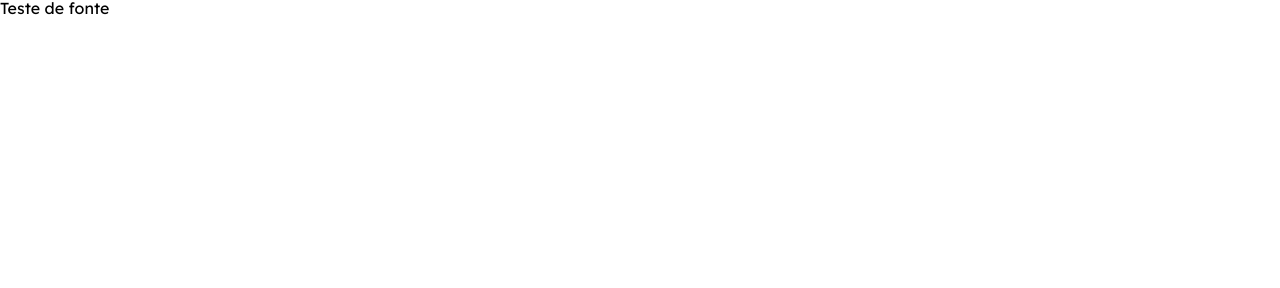
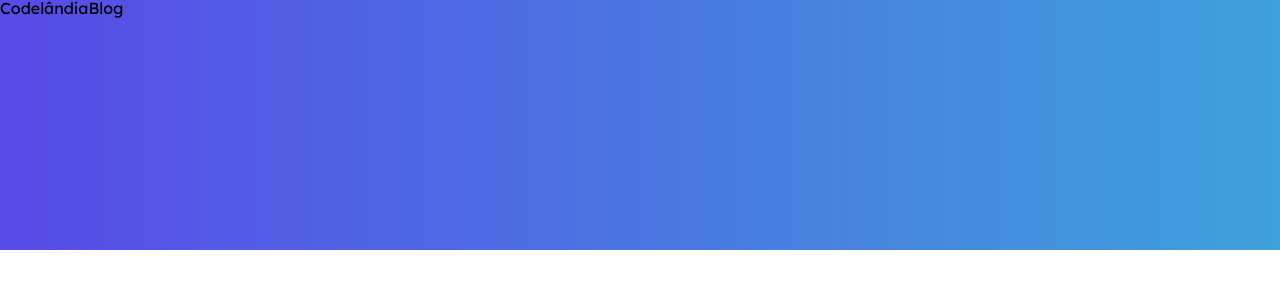
Before and after one commit to ramonfcf/blog-iuricode, a plain HTML site: page index.html in a window 1280 px wide. Drawn offline with Linux system fonts and the light colour scheme.

Commit message:
começando cabeçalho

```diff
--- /dev/null
+++ b/assets/css/componentes/cabecalho.css
@@ -0,0 +1,11 @@
+header {
+    width: 100%;
+    height: 250px;
+    background-image: linear-gradient(to right, #574AE8 , #3EA1DB);
+
+}
+
+.cabecalho {
+    width: 100%;
+    display: flex;
+}
--- a/index.html
+++ b/index.html
@@ -7,10 +7,16 @@
     <title>Blog | Codelândia</title>
     <link href="https://fonts.googleapis.com/css2?family=Inter:wght@500&family=Lexend+Deca&display=swap" rel="stylesheet">
     <link rel="stylesheet" href="assets/css/base/base.css">
+    <link rel="stylesheet" href="assets/css/componentes/cabecalho.css">
 
 
 </head>
 <body>
-    <p>Teste de fonte</p>
+    <header>
+        <div class="cabecalho">
+            <a href="#">Codelândia</a>
+            <a href="#">Blog</a>
+        </div>
+    </header>
 </body>
 </html>
```
